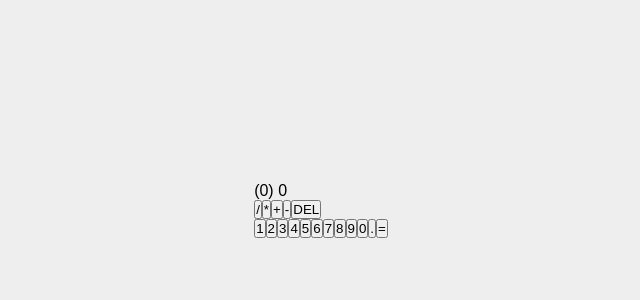
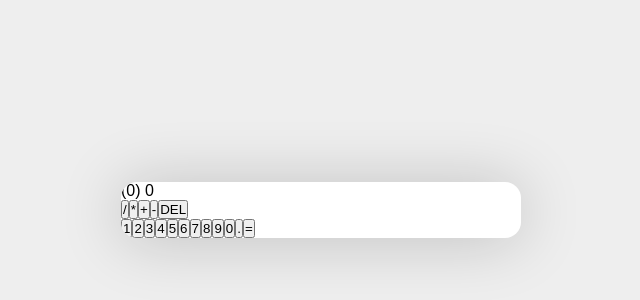
Before and after one commit to arumbaua366/calcy, a React (Create React App) app: page / in a window 1280 px wide. Shown: the part 190-490 px from the top of the page, without its empty margins (319-959 px from the left). Built offline with nearby package versions, Linux system fonts and the light colour scheme.

Commit message:
update calculator width, background color, border

```diff
--- a/src/index.css
+++ b/src/index.css
@@ -23,3 +23,12 @@
   align-items: center;
   justify-content: center;
 }
+
+.calculator {
+  width: 100%;
+  max-width: 400px;
+  background-color: #fff;
+  border-radius: 16px;
+  overflow: hidden;
+  box-shadow: 0px 2px 64px rgba(0, 0, 0, 0.2);
+}
```
